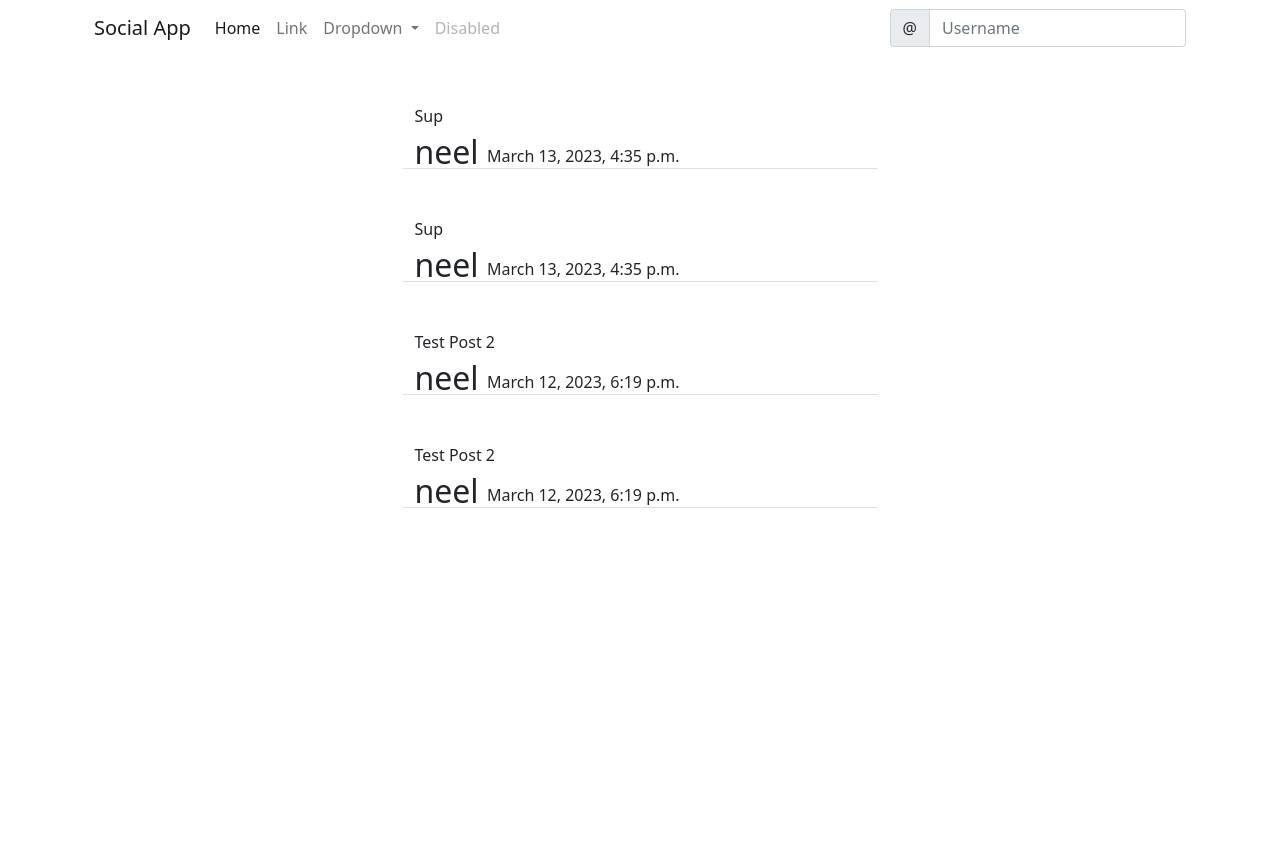
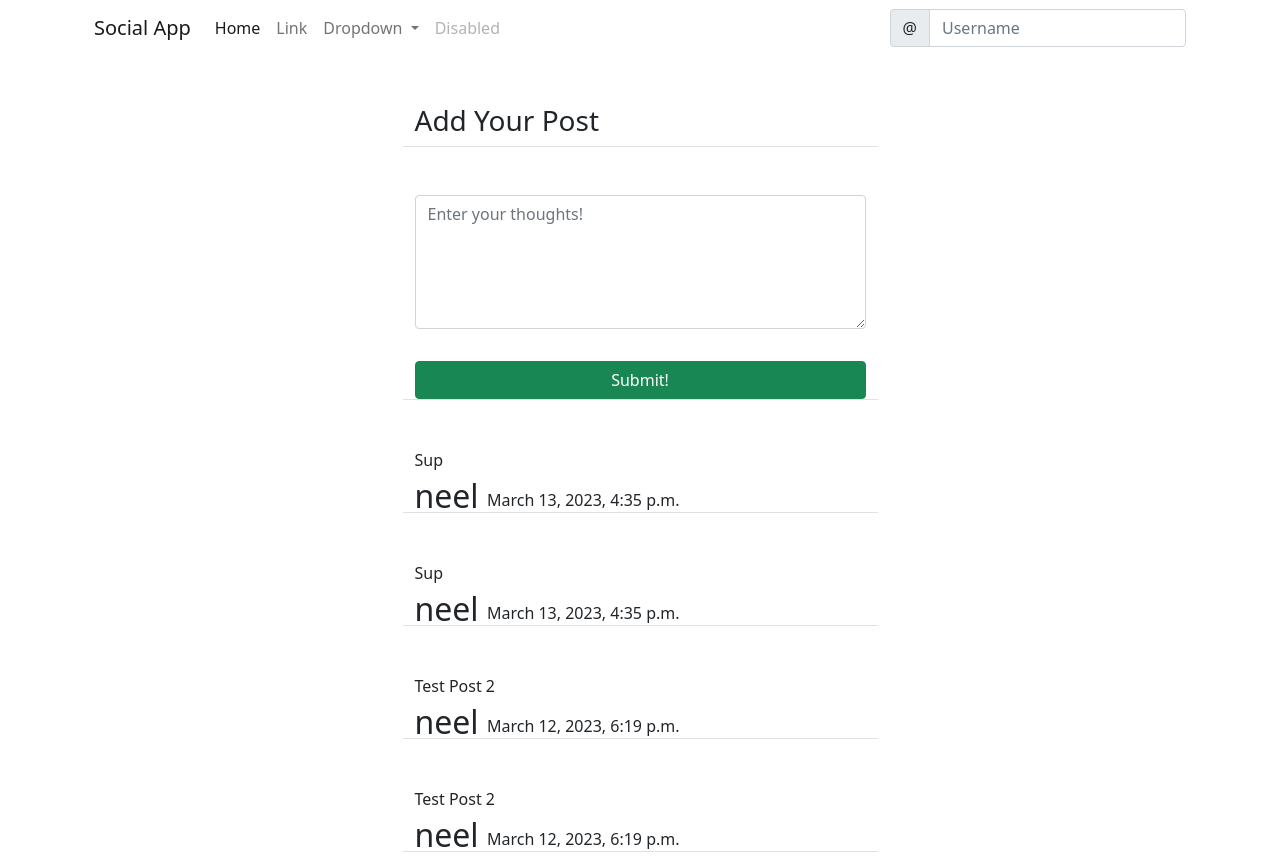
Before and after one commit to Abheelash-Mishra/Social_Media_App, a Django app: page /main/ in a window 1280 px wide. Before the commit the page ends 508 px from the top, so only its background shows below. Run offline with Django 4.2, Linux system fonts and the light colour scheme; data comes from the database, SQL or seed files in the repository; both versions use the stored data as it was after the commit; some libraries are stand-ins or nearby versions.

Commit message:
Set up the ability to enter new posts

```diff
--- /dev/null
+++ b/mainApp/forms.py
@@ -0,0 +1,10 @@
+from django import forms
+from .models import Post
+
+class Post_Entry(forms.ModelForm):
+    body = forms.CharField(label="", widget=forms.Textarea(attrs={"rows": 5, "placeholder": "Enter your thoughts!",}))
+
+
+    class Meta:
+        model = Post
+        fields = ["body"]
--- a/mainApp/templates/content_list.html
+++ b/mainApp/templates/content_list.html
@@ -3,6 +3,24 @@
 
 {% block content %}
     <div class="container">
+        <div class="row justify-content-center mt-5">
+            <div class="col-md-5 col-sm-15 border-bottom">
+                <h3>Add Your Post</h3>
+            </div>
+        </div>
+
+        <div class="row justify-content-center mt-5 mb-5">
+            <div class="col-md-5 col-sm-15 border-bottom">
+                <form method="POST">
+                    {% csrf_token %}
+                    {{ form | crispy }}
+                    <div class="d-grid gap-2">
+                        <button class="btn btn-success mt-3">Submit!</button>
+                    </div>
+                </form>
+            </div>
+        </div>
+
         {% for post in content_list %}
         <div class="row justify-content-center mt-5">
             <div class="col-md-5 col-sm-15 border-bottom">
--- a/mainApp/views.py
+++ b/mainApp/views.py
@@ -1,14 +1,33 @@
 from django.shortcuts import render
 from django.views import View
 from .models import Post
+from .forms import Post_Entry
 
 # Create your views here.
 
 class SocialPosts(View):
     def get(self, request, *args, **kwargs):
         content_posts = Post.objects.all().order_by("-created")
+        form = Post_Entry()
+
         context = {
             "content_list": content_posts,
+            "form": form,
         }
 
         return render(request, "content_list.html", context)
+
+    def post(self, request, *args, **kwargs):
+        content_posts = Post.objects.all().order_by("-created")
+        form = Post_Entry(request.POST)
+        if form.is_valid():
+            new_post = form.save(commit=False)
+            new_post.author = request.user
+            new_post = form.save()
+
+        context = {
+            "content_list":content_posts,
+            "form":form,
+        }
+
+        return render(request, "content_list.html", context)
```
Also changed, not shown: db.sqlite3.
